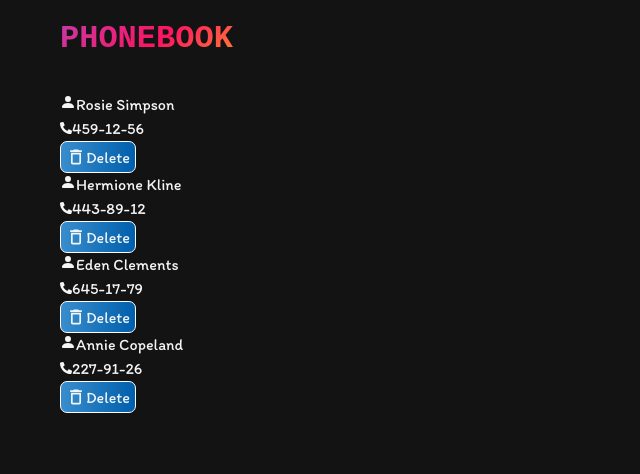
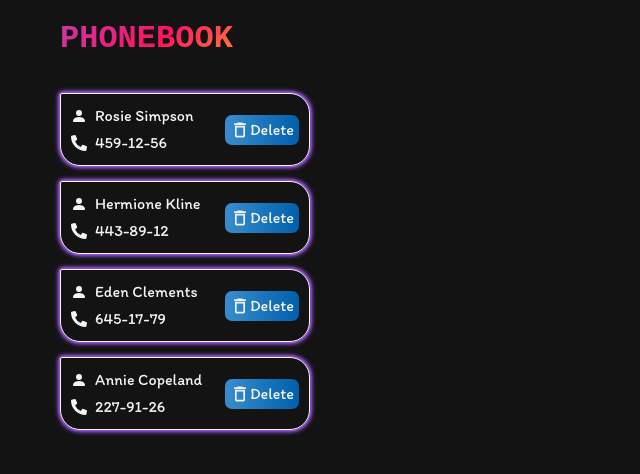
Before and after one commit to Olesia2805/goit-neo-react-hw-module3, a React (Vite) app: page / in a window 1280 px wide. Shown: the top 474 px of the page, without its empty margins (0-640 px from the left). Built offline with nearby package versions, Linux system fonts and the light colour scheme; a web font is replaced by a local one.

Commit message:
updated cards

```diff
--- a/src/components/Button/Button.module.css
+++ b/src/components/Button/Button.module.css
@@ -8,7 +8,6 @@
   cursor: pointer;
   color: var(--content-text-color);
   padding: 5px;
-  border: 1.5px solid #fff;
   border-radius: 7px;
   box-shadow: none;
   outline: none;
--- a/src/components/Contact/Contact.jsx
+++ b/src/components/Contact/Contact.jsx
@@ -3,26 +3,19 @@ import { FaPhoneAlt } from 'react-icons/fa';
 import { BsPersonFill } from 'react-icons/bs';
 import { MdOutlineDelete } from 'react-icons/md';
 import Button from '../Button/Button';
+import ContactDetail from '../ContactDetail/ContactDetail';
 
 const Contact = ({ contact }) => {
   return (
     <>
-      <>
-        <p className={itemCss.text}>
-          <BsPersonFill size="16" />
-          {contact.name}
-        </p>
-        <p className={itemCss.text}>
-          <FaPhoneAlt size="12" />
-          {contact.number}
-        </p>
-      </>
-      <>
-        <Button>
-          <MdOutlineDelete size="20" />
-          Delete
-        </Button>
-      </>
+      <div className={itemCss.info}>
+        <ContactDetail Icon={BsPersonFill} text={contact.name} />
+        <ContactDetail Icon={FaPhoneAlt} text={contact.number} />
+      </div>
+      <Button>
+        <MdOutlineDelete size="20" />
+        Delete
+      </Button>
     </>
   );
 };
--- a/src/components/Contact/Contact.module.css
+++ b/src/components/Contact/Contact.module.css
@@ -0,0 +1,5 @@
+.info {
+  display: flex;
+  flex-direction: column;
+  gap: 3px;
+}
--- /dev/null
+++ b/src/components/ContactDetail/ContactDetail.jsx
@@ -0,0 +1,13 @@
+import detailCss from './ContactDetail.module.css';
+
+const ContactDetail = ({ Icon, text }) => {
+  return (
+    <>
+      <p className={detailCss.text}>
+        <Icon /> {text}
+      </p>
+    </>
+  );
+};
+
+export default ContactDetail;
--- /dev/null
+++ b/src/components/ContactDetail/ContactDetail.module.css
@@ -0,0 +1,5 @@
+.text {
+  display: inline-flex;
+  align-items: center;
+  gap: 8px;
+}
--- a/src/components/ContactList/ContactList.module.css
+++ b/src/components/ContactList/ContactList.module.css
@@ -0,0 +1,24 @@
+.listItem {
+  display: flex;
+  justify-content: space-between;
+  align-items: center;
+  margin-bottom: 15px;
+  width: 250px;
+  border: 1px solid var(--content-text-color);
+  box-shadow: 0 0 0.5px var(--gradient-color-second),
+    0 0 1.5px var(--gradient-color-second),
+    0 0 2.5px var(--gradient-color-second),
+    0 0 3.5px var(--gradient-color-second),
+    0 0 4.5px var(--gradient-color-second),
+    0 0 5.5px var(--gradient-color-second),
+    0 0 6.5px var(--gradient-color-second);
+  padding: 10px;
+  border-radius: 2px 20px 20px 20px;
+}
+
+.listItem:hover {
+  box-shadow: 0 0 2px var(--gradient-color-second),
+    0 0 3px var(--gradient-color-second), 0 0 4px var(--gradient-color-second),
+    0 0 5px var(--gradient-color-second), 0 0 6px var(--gradient-color-second),
+    0 0 7px var(--gradient-color-second), 0 0 8px var(--gradient-color-second);
+}
--- a/src/styles/variables.css
+++ b/src/styles/variables.css
@@ -9,6 +9,6 @@
   --gradient-color-fourth: #fff800;
   --btn-gradient-first: #398dcd;
   --btn-gradient-second: #005fac;
-  --btn-gradient-third: #559bd1;
-  --btn-gradient-fourth: #206fb0;
+  --btn-gradient-third: #7dafd6;
+  --btn-gradient-fourth: #467eac;
 }
```
